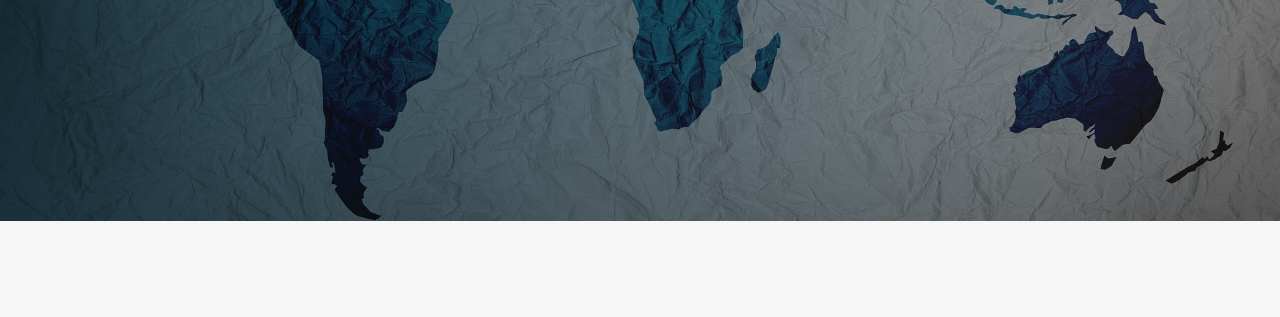
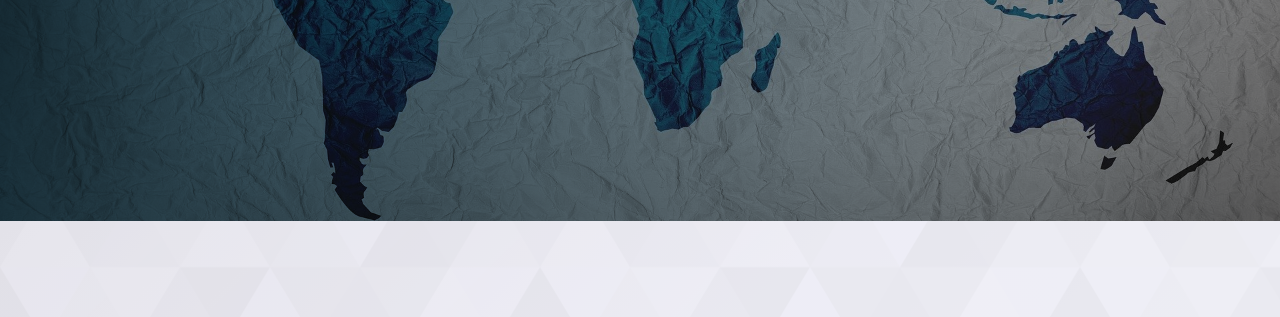
Before and after one commit to ant-Devs/groupPortfolio, a plain HTML site: page index.html in a window 1280 px wide. Shown: the part 483-800 px from the top of the page. Drawn offline with Linux system fonts and the light colour scheme.

Commit message:
Add background

```diff
--- a/styles/index.css
+++ b/styles/index.css
@@ -3,6 +3,11 @@
 	--ant2: #2e1c12e3;
 }
 
+.wrapper {
+	background: url(../assets/subtle-prism.svg),
+		linear-gradient(135deg, #4e4e4ea9, #eeeeeedc);
+	background-blend-mode: overlay;
+}
 .section {
 	min-height: 25rem;
 	padding: 0 5%;
@@ -67,9 +72,6 @@
 		padding: 0;
 		padding-block: 5rem;
 		background-color: #f3f3f3c2;
-	}
-	.wrapper {
-		/* background-image: url(../assets/Sprinkle.svg); */
 	}
 	.container {
 		width: 90%;
```
Also changed, not shown: assets/subtle-prism.svg (added).
